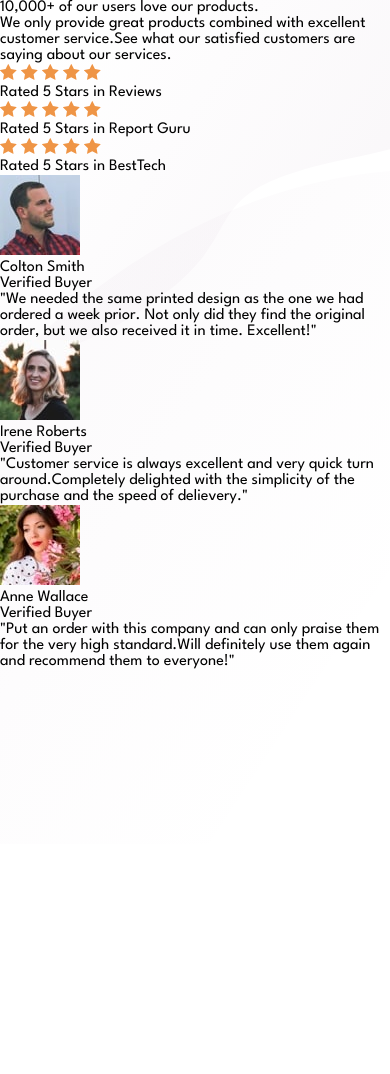
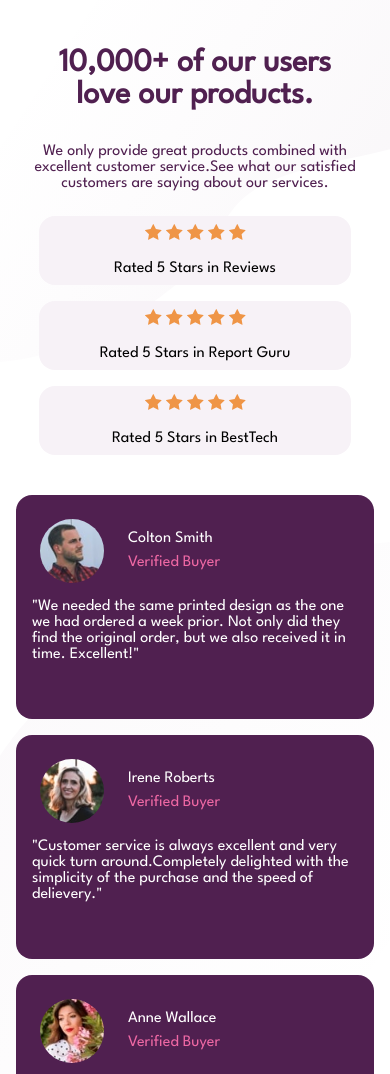
Before and after one commit to inviolableviolets/202305-W2.5-CH4-Sergio-Mata, a website: page index.html in a window 390 px wide. Shown: the top 1074 px of the page. Before the commit the page ends 844 px from the top, so only its background shows below. Drawn offline with Linux system fonts and the light colour scheme.

Commit message:
Add mobile version scss

```diff
--- a/index.html
+++ b/index.html
@@ -22,7 +22,7 @@
           saying about our services.</p>
       </div>
       <div class="social__reviews">
-        <div class="social__reviews social__reviews--first">
+        <div class="social__review social__review--first">
           <div class="reviews__stars">
             <img src="images/icon-star.svg" alt="star icon">
             <img src="images/icon-star.svg" alt="star icon">
@@ -32,7 +32,7 @@
           </div>
           <h2 class="reviews__subtitle">Rated 5 Stars in Reviews</h2>
         </div>
-        <div class="social__reviews social__reviews--second">
+        <div class="social__review social__review--second">
           <div class="reviews__stars">
             <img src="images/icon-star.svg" alt="star icon">
             <img src="images/icon-star.svg" alt="star icon">
@@ -42,7 +42,7 @@
           </div>
           <h2 class="reviews__subtitle">Rated 5 Stars in Report Guru</h2>
         </div>
-        <div class="social__reviews social__reviews--third">
+        <div class="social__review social__review--third">
           <div class="reviews__stars">
             <img src="images/icon-star.svg" alt="star icon">
             <img src="images/icon-star.svg" alt="star icon">
@@ -60,7 +60,7 @@
           <img class="profile__colton--avatar" src="images/image-colton.jpg">
           <div class="profile__colton--data">
             <h2>Colton Smith</h2>
-            <h2>Verified Buyer</h2>
+            <h3>Verified Buyer</h>
           </div>
         </div>
         <p class="profile__colton--text">
@@ -74,7 +74,7 @@
           <img class="profile__irene--avatar" src="images/image-irene.jpg">
           <div class="profile__irene--data">
             <h2>Irene Roberts</h2>
-            <h2>Verified Buyer</h2>
+            <h3>Verified Buyer</h3>
           </div>
         </div>
         <p class="profile__irene--text">"Customer service is always excellent and very quick turn around.Completely
@@ -87,7 +87,7 @@
           <img id="avatar" src="images/image-anne.jpg">
           <div class="profile__anne--data">
             <h2>Anne Wallace</h2>
-            <h2>Verified Buyer</h2>
+            <h3>Verified Buyer</h3>
           </div>
         </div>
         <p class="profile__anne--text">"Put an order with this company and can only praise them for the very high
--- a/sass/style.scss
+++ b/sass/style.scss
@@ -18,15 +18,76 @@ body {
 }
 
 .app-container {
-  .social-header {
+  .social__header {
     display: flex;
-    max-width: 70%;
+    flex-direction: column;
     text-align: center;
-    margin: 2rem;
+    margin: 3rem 2rem 1rem 2rem;
     justify-content: center;
     align-items: center;
-    h1.social-title {
+    h1 {
       font-size: xx-large;
+      margin-bottom: 2rem;
+      color: $primary-magenta;
+      font-weight: bolder;
+    }
+    p {
+      color: $neutral-dark;
+    }
+  }
+  .social__reviews {
+    display: flex;
+    flex-direction: column;
+    align-items: center;
+    align-content: center;
+    .social__review--first,
+    .social__review--second,
+    .social__review--third {
+      background-color: $neutral-light;
+      border-radius: 1rem;
+      width: 80%;
+      text-align: center;
+      margin: 0.5rem;
+    }
+    .reviews__subtitle,
+    .reviews__stars {
+      padding: 0.5rem;
+    }
+  }
+  .user-comments {
+    margin-top: 2rem;
+
+    .user-comments__profile {
+      background-color: $neutral-dark;
+      height: 14rem;
+      margin: 1rem;
+      padding: 1rem;
+      border-radius: 1rem;
+      color: white;
+    }
+    .profile__colton,
+    .profile__irene,
+    .profile__anne {
+      display: flex;
+      flex-direction: row;
+      margin-bottom: 0.5rem;
+      img {
+        border-radius: 50%;
+        transform: scale(0.8);
+      }
+    }
+
+    .profile__colton--data,
+    .profile__irene--data,
+    .profile__anne--data {
+      display: flex;
+      flex-direction: column;
+      justify-content: center;
+      padding-left: 1rem;
+      line-height: 1.5rem;
+      h3 {
+        color: $primary-pink;
+      }
     }
   }
 }
```
Also changed, not shown: css/style.css, 1 other file.
